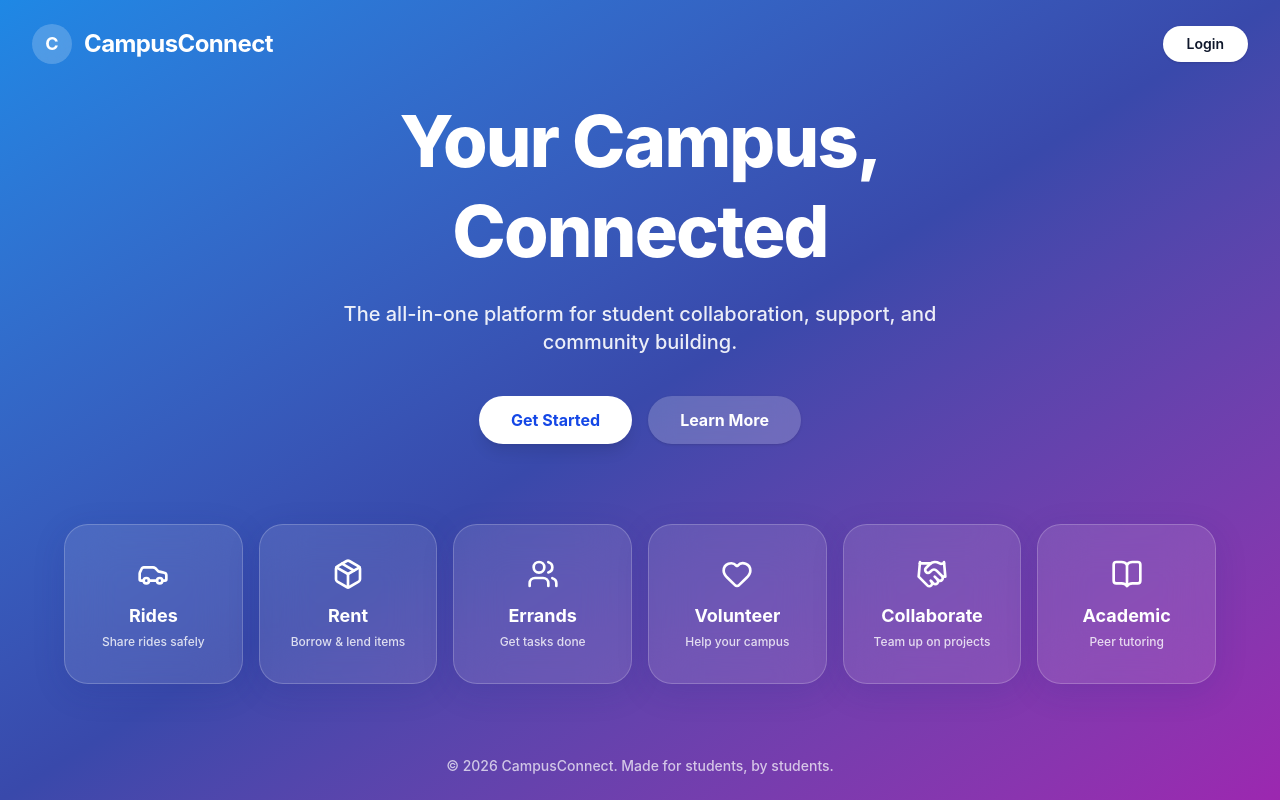
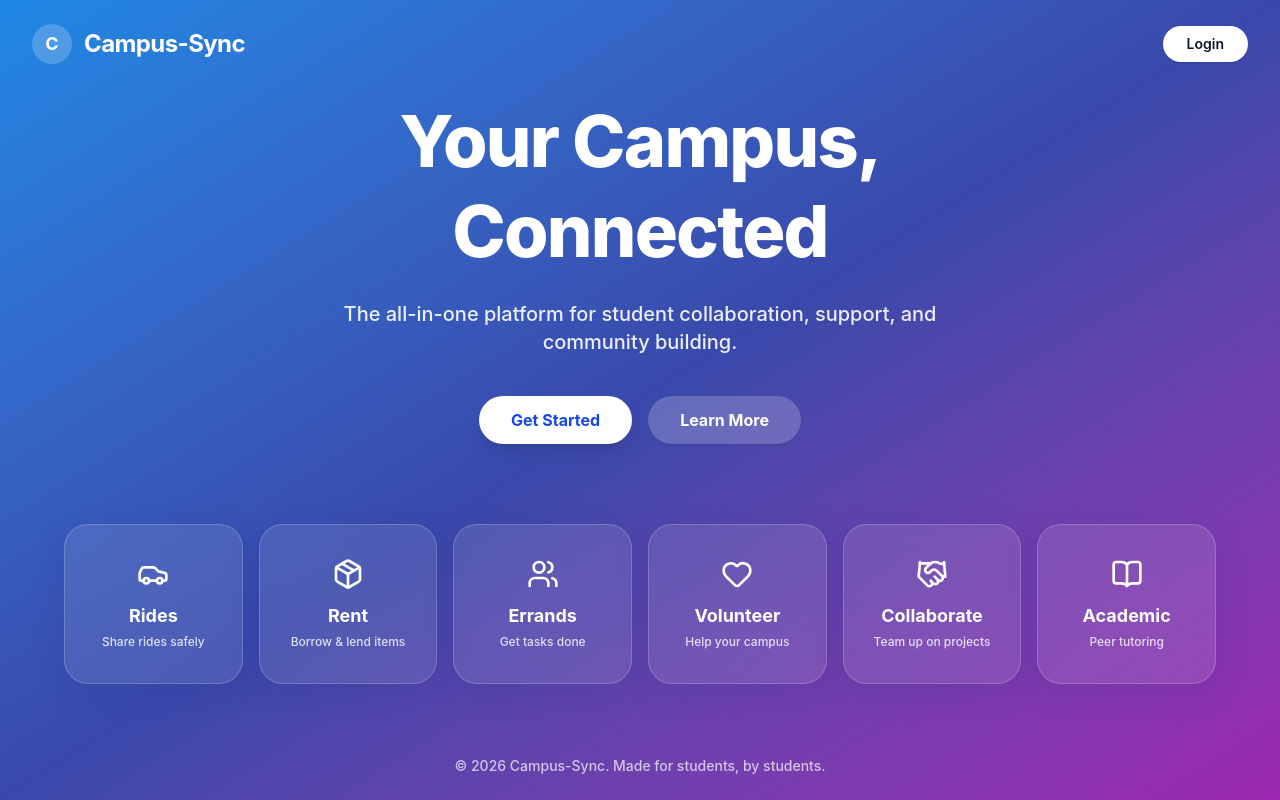
Before and after one commit to Pavan711kumar/campus-sync, a React (Vite) app in the folder client/: page / in a window 1280 px wide. Built offline with nearby package versions, Linux system fonts and the light colour scheme; no server answers.

Commit message:
chore: rename CampusConnect to Campus-Sync

```diff
--- a/client/src/components/layout/StudentLayout.tsx
+++ b/client/src/components/layout/StudentLayout.tsx
@@ -30,7 +30,7 @@ export const StudentLayout: React.FC = () => {
             <span className="text-white font-bold text-sm">C</span>
           </div>
           <span className="font-bold text-xl text-[#5B21B6] dark:text-purple-400 tracking-tight">
-            CampusConnect
+            Campus-Sync
           </span>
         </div>
 
--- a/client/src/pages/public/HomePage.tsx
+++ b/client/src/pages/public/HomePage.tsx
@@ -67,7 +67,7 @@ export default function HomePage() {
           <div className="w-10 h-10 rounded-full bg-white/20 backdrop-blur-md flex items-center justify-center">
             <span className="text-white font-bold text-lg">C</span>
           </div>
-          <span className="text-white font-bold text-2xl tracking-tight">CampusConnect</span>
+          <span className="text-white font-bold text-2xl tracking-tight">Campus-Sync</span>
         </div>
 
         <Dialog open={loginOpen} onOpenChange={setLoginOpen}>
@@ -176,7 +176,7 @@ export default function HomePage() {
 
       {/* Footer */}
       <footer className="w-full text-center py-6 text-white/70 text-sm z-10 font-medium">
-        © 2026 CampusConnect. Made for students, by students.
+        © 2026 Campus-Sync. Made for students, by students.
       </footer>
     </div>
   );
```
Also changed, not shown: 1 other file (tests, documents, lock files or other folders).
